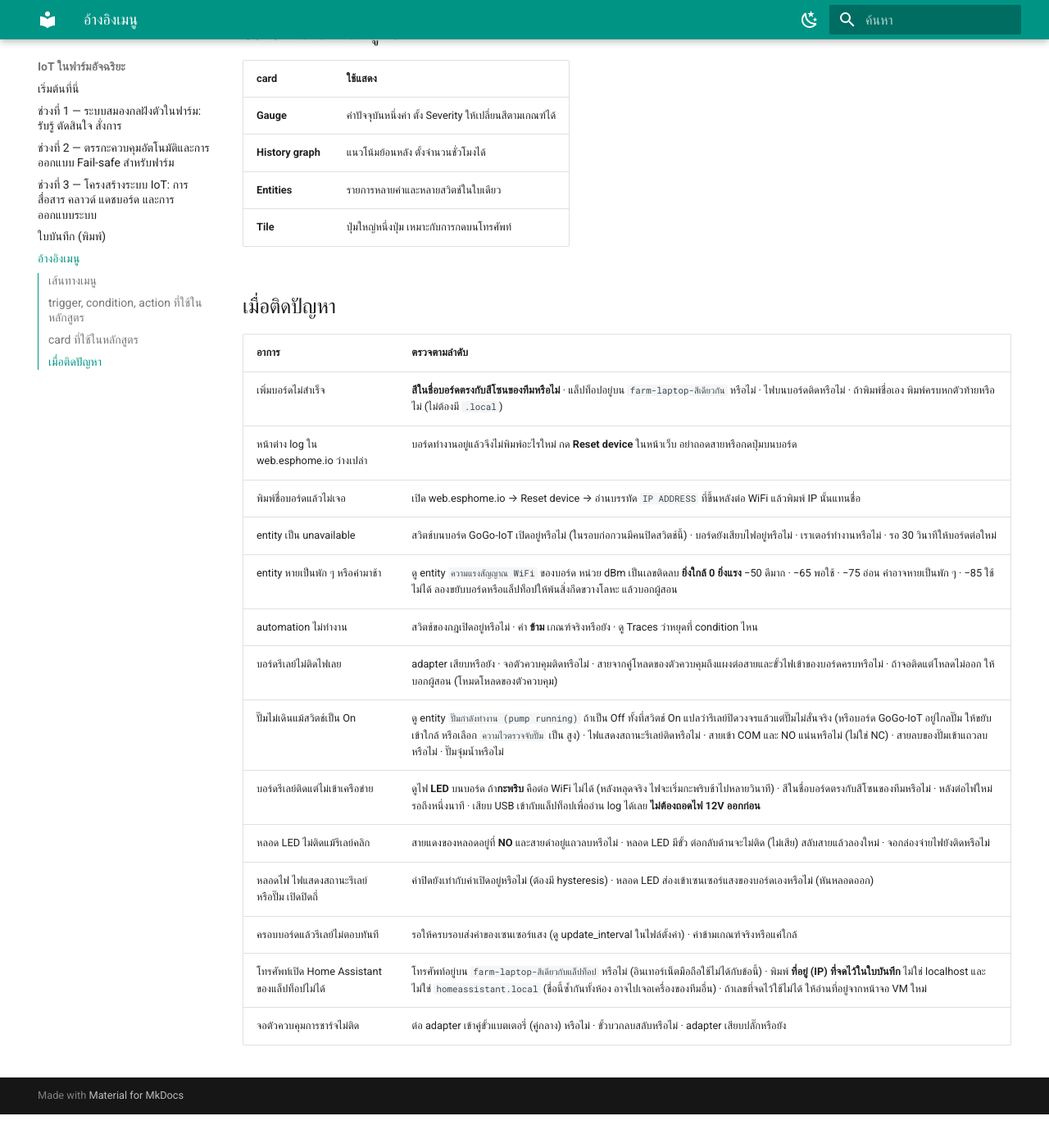
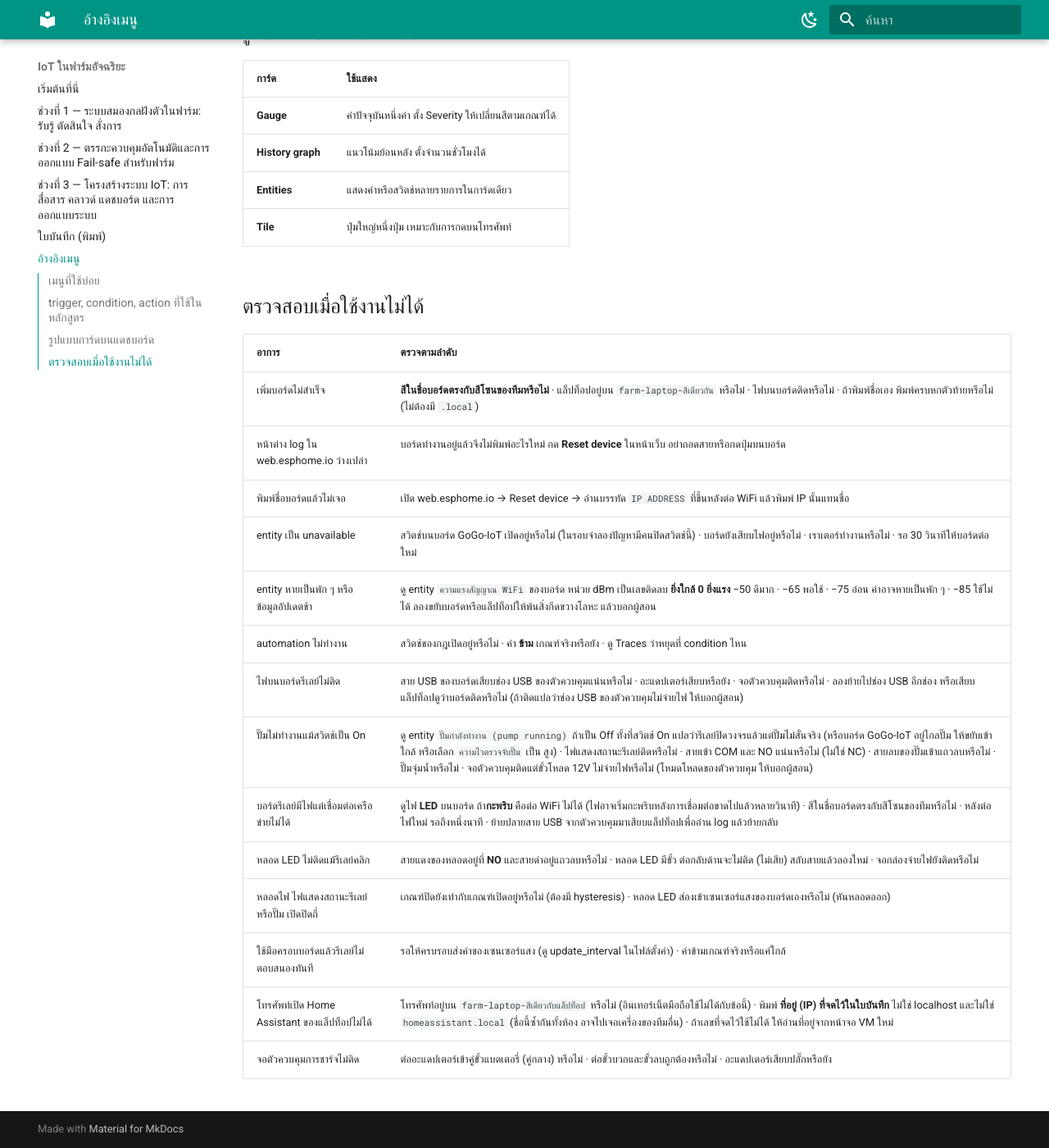
Before and after one commit to arnans/iot-training, an MkDocs documentation site: the page built from docs/reference.md, in a window 1280 px wide and 1400 px high, scrolled down 1512 px. Shown: the whole window at 82% size. Built offline with MkDocs 1.6.1 and Material for MkDocs 9.7.7, drawn with Linux system fonts in a browser that asks for light colours; before the commit the page ends 2871 px from its top, so only the background shows below that; some of the changed text lies outside the part shown.

Commit message:
Revise Thai wording of network requirements, reference page and firmware README
Native-reading pass over NETWORK-REQUIREMENTS-th.md and its two SVG figures
(regenerated via scripts/network_figures.py, HTML export refreshed), plus the
reference page's menu paths and trigger/card tables.

Co-Authored-By: Claude Fable 5.1 <noreply@anthropic.com>

```diff
--- a/docs/reference.md
+++ b/docs/reference.md
@@ -1,21 +1,21 @@
 # อ้างอิง: เมนู Home Assistant ที่ใช้บ่อย
 
-หน้านี้มีไว้เปิดค้างไว้ระหว่างทำกิจกรรม
+ใช้หน้านี้ค้นหาเมนูและตรวจวิธีแก้ปัญหาระหว่างทำกิจกรรม
 
-## เส้นทางเมนู
+## เมนูที่ใช้บ่อย
 
 | ต้องการ | ไปที่ |
 |---------|-------|
 | อ่านชื่อบอร์ด | เสียบ USB → web.esphome.io (Chrome/Edge) → Connect → Logs & Console → กด **Reset device** ในหน้าเว็บ (ไม่ใช่ปุ่มบนบอร์ด) → อ่านกรอบ DEVICE NAME |
-| เพิ่มบอร์ด ESPHome | Settings → Devices & services → กด card ของบอร์ดที่ลงท้ายด้วยหกตัวที่จดไว้ · ถ้าไม่มี card: + Add integration → ESPHome → Add device → Setup another instance of ESPHome → พิมพ์ชื่อบอร์ด (ไม่ต้องมี `.local`) |
+| เพิ่มบอร์ด ESPHome | Settings → Devices & services → กดการ์ดของบอร์ดที่ลงท้ายด้วยหกตัวที่จดไว้ · ถ้าไม่มีการ์ด: + Add integration → ESPHome → Add device → Setup another instance of ESPHome → พิมพ์ชื่อบอร์ด (ไม่ต้องมี `.local`) |
 | ดู entity ของบอร์ด | Settings → Devices & services → ESPHome → กดชื่ออุปกรณ์ |
 | ดูค่าจากบอร์ดโดยตรง ไม่ผ่าน Home Assistant | เบราว์เซอร์เปิด `http://` ตามด้วย IP ของบอร์ดที่จดไว้ · หรือใช้ชื่อ `http://<ชื่อบอร์ด>/` (ต้องมี `/` ปิดท้าย ไม่อย่างนั้นเบราว์เซอร์จะเอาไปค้นหาเว็บแทน) หรือ `<ชื่อบอร์ด>.local` |
-| แก้แดชบอร์ด | เปิดแดชบอร์ด → ดินสอมุมบนขวา → + Add card → Done |
+| แก้แดชบอร์ด | เปิดแดชบอร์ด → ไอคอนดินสอมุมบนขวา → + Add card → Done |
 | สร้างแดชบอร์ดใหม่ | Settings → Dashboards → + Add dashboard → New dashboard from scratch |
 | ดูกราฟย้อนหลัง | History → + Choose entity → เลือกช่วงเวลา |
 | ดูว่าใครสั่งอะไรเมื่อไร | Logbook |
 | สร้าง automation | Settings → Automations & scenes → + Create automation → Create new automation |
-| แก้หรือปิด automation | Settings → Automations & scenes → กดชื่อ (สวิตช์ทางขวาคือเปิดปิดกฎ) |
+| แก้หรือปิด automation | Settings → Automations & scenes → กดชื่อ (ใช้สวิตช์ด้านขวาเปิดหรือปิดการใช้งานกฎ) |
 | ดูว่า automation ทำงานล่าสุดเมื่อไร | กดชื่อ automation → Last triggered หรือกด ⋮ → Traces |
 | ดูข้อความแจ้งเตือน | ไอคอนกระดิ่งมุมล่างซ้าย |
 
@@ -23,37 +23,37 @@
 
 | ชื่อในเมนู | ใช้เมื่อ | ตัวอย่าง |
 |-----------|---------|----------|
-| Entity → Numeric state | ค่าตัวเลข (แอนะล็อก) ข้ามเกณฑ์ | แสง Below 200 · ความชื้นอากาศ Below 45 |
-| Entity → State | สถานะ (ดิจิทัล) เปลี่ยน หรือคงสถานะนานเกิน | สวิตช์ลูกลอย To Dry (น้ำหมด) · ปั๊ม To On For 30 วินาที · ความชื้นอากาศ To unavailable |
+| Entity → Numeric state | ค่าตัวเลขเปลี่ยนจนข้ามเกณฑ์ที่กำหนด | แสง Below 200 · ความชื้นอากาศ Below 45 |
+| Entity → State | สถานะเปลี่ยน หรือคงอยู่ครบเวลาที่กำหนด | สวิตช์ลูกลอย To Dry (น้ำหมด) · ปั๊ม To On For 30 วินาที · ความชื้นอากาศ To unavailable |
 | Condition → State | ให้กฎทำงานเฉพาะเมื่ออีก entity อยู่ในสถานะที่กำหนด | รดน้ำได้เฉพาะเมื่อสวิตช์ลูกลอยบอกว่าน้ำพอ |
 | Condition → Time | จำกัดช่วงเวลาที่กฎทำงาน | After 06:00 Before 18:00 |
-| Action → Switch → Turn on / Turn off | สั่ง actuator | สวิตช์ปั๊ม |
+| Action → Switch → Turn on / Turn off | สั่งอุปกรณ์ให้ทำงานหรือหยุด | สวิตช์ปั๊ม |
 | Action → Send a persistent notification | แจ้งเตือนบนหน้าจอ Home Assistant | ปั๊มเดินเกินเวลา |
 
-## card ที่ใช้ในหลักสูตร
+## รูปแบบการ์ดบนแดชบอร์ด
 
-| card | ใช้แสดง |
+| การ์ด | ใช้แสดง |
 |------|---------|
 | **Gauge** | ค่าปัจจุบันหนึ่งค่า ตั้ง Severity ให้เปลี่ยนสีตามเกณฑ์ได้ |
 | **History graph** | แนวโน้มย้อนหลัง ตั้งจำนวนชั่วโมงได้ |
-| **Entities** | รายการหลายค่าและหลายสวิตช์ในใบเดียว |
+| **Entities** | แสดงค่าหรือสวิตช์หลายรายการในการ์ดเดียว |
 | **Tile** | ปุ่มใหญ่หนึ่งปุ่ม เหมาะกับการกดบนโทรศัพท์ |
 
-## เมื่อติดปัญหา
+## ตรวจสอบเมื่อใช้งานไม่ได้
 
 | อาการ | ตรวจตามลำดับ |
 |-------|--------------|
 | เพิ่มบอร์ดไม่สำเร็จ | **สีในชื่อบอร์ดตรงกับสีโซนของทีมหรือไม่** · แล็ปท็อปอยู่บน `farm-laptop-สีเดียวกัน` หรือไม่ · ไฟบนบอร์ดติดหรือไม่ · ถ้าพิมพ์ชื่อเอง พิมพ์ครบหกตัวท้ายหรือไม่ (ไม่ต้องมี `.local`) |
 | หน้าต่าง log ใน web.esphome.io ว่างเปล่า | บอร์ดทำงานอยู่แล้วจึงไม่พิมพ์อะไรใหม่ กด **Reset device** ในหน้าเว็บ อย่าถอดสายหรือกดปุ่มบนบอร์ด |
 | พิมพ์ชื่อบอร์ดแล้วไม่เจอ | เปิด web.esphome.io → Reset device → อ่านบรรทัด `IP ADDRESS` ที่ขึ้นหลังต่อ WiFi แล้วพิมพ์ IP นั้นแทนชื่อ |
-| entity เป็น unavailable | สวิตช์บนบอร์ด GoGo-IoT เปิดอยู่หรือไม่ (ในรอบก่อกวนมีคนปิดสวิตช์นี้) · บอร์ดยังเสียบไฟอยู่หรือไม่ · เราเตอร์ทำงานหรือไม่ · รอ 30 วินาทีให้บอร์ดต่อใหม่ |
-| entity หายเป็นพัก ๆ หรือค่ามาช้า | ดู entity `ความแรงสัญญาณ WiFi` ของบอร์ด หน่วย dBm เป็นเลขติดลบ **ยิ่งใกล้ 0 ยิ่งแรง** −50 ดีมาก · −65 พอใช้ · −75 อ่อน ค่าอาจหายเป็นพัก ๆ · −85 ใช้ไม่ได้ ลองขยับบอร์ดหรือแล็ปท็อปให้พ้นสิ่งกีดขวางโลหะ แล้วบอกผู้สอน |
+| entity เป็น unavailable | สวิตช์บนบอร์ด GoGo-IoT เปิดอยู่หรือไม่ (ในรอบจำลองปัญหามีคนปิดสวิตช์นี้) · บอร์ดยังเสียบไฟอยู่หรือไม่ · เราเตอร์ทำงานหรือไม่ · รอ 30 วินาทีให้บอร์ดต่อใหม่ |
+| entity หายเป็นพัก ๆ หรือข้อมูลอัปเดตช้า | ดู entity `ความแรงสัญญาณ WiFi` ของบอร์ด หน่วย dBm เป็นเลขติดลบ **ยิ่งใกล้ 0 ยิ่งแรง** −50 ดีมาก · −65 พอใช้ · −75 อ่อน ค่าอาจหายเป็นพัก ๆ · −85 ใช้ไม่ได้ ลองขยับบอร์ดหรือแล็ปท็อปให้พ้นสิ่งกีดขวางโลหะ แล้วบอกผู้สอน |
 | automation ไม่ทำงาน | สวิตช์ของกฎเปิดอยู่หรือไม่ · ค่า **ข้าม** เกณฑ์จริงหรือยัง · ดู Traces ว่าหยุดที่ condition ไหน |
-| บอร์ดรีเลย์ไม่ติดไฟเลย | adapter เสียบหรือยัง · จอตัวควบคุมติดหรือไม่ · สายจากคู่โหลดของตัวควบคุมถึงแผงต่อสายและขั้วไฟเข้าของบอร์ดครบหรือไม่ · ถ้าจอติดแต่โหลดไม่ออก ให้บอกผู้สอน (โหมดโหลดของตัวควบคุม) |
-| ปั๊มไม่เดินแม้สวิตช์เป็น On | ดู entity `ปั๊มกำลังทำงาน (pump running)` ถ้าเป็น Off ทั้งที่สวิตช์ On แปลว่ารีเลย์ปิดวงจรแล้วแต่ปั๊มไม่สั่นจริง (หรือบอร์ด GoGo-IoT อยู่ไกลปั๊ม ให้ขยับเข้าใกล้ หรือเลือก `ความไวตรวจจับปั๊ม` เป็น สูง) · ไฟแสดงสถานะรีเลย์ติดหรือไม่ · สายเข้า COM และ NO แน่นหรือไม่ (ไม่ใช่ NC) · สายลบของปั๊มเข้าแถวลบหรือไม่ · ปั๊มจุ่มน้ำหรือไม่ |
-| บอร์ดรีเลย์ติดแต่ไม่เข้าเครือข่าย | ดูไฟ **LED** บนบอร์ด ถ้า**กะพริบ** คือต่อ WiFi ไม่ได้ (หลังหลุดจริง ไฟจะเริ่มกะพริบช้าไปหลายวินาที) · สีในชื่อบอร์ดตรงกับสีโซนของทีมหรือไม่ · หลังต่อไฟใหม่ รอถึงหนึ่งนาที · เสียบ USB เข้ากับแล็ปท็อปเพื่ออ่าน log ได้เลย **ไม่ต้องถอดไฟ 12V ออกก่อน** |
+| ไฟบนบอร์ดรีเลย์ไม่ติด | สาย USB ของบอร์ดเสียบช่อง USB ของตัวควบคุมแน่นหรือไม่ · อะแดปเตอร์เสียบหรือยัง · จอตัวควบคุมติดหรือไม่ · ลองย้ายไปช่อง USB อีกช่อง หรือเสียบแล็ปท็อปดูว่าบอร์ดติดหรือไม่ (ถ้าติดแปลว่าช่อง USB ของตัวควบคุมไม่จ่ายไฟ ให้บอกผู้สอน) |
+| ปั๊มไม่ทำงานแม้สวิตช์เป็น On | ดู entity `ปั๊มกำลังทำงาน (pump running)` ถ้าเป็น Off ทั้งที่สวิตช์ On แปลว่ารีเลย์ปิดวงจรแล้วแต่ปั๊มไม่สั่นจริง (หรือบอร์ด GoGo-IoT อยู่ไกลปั๊ม ให้ขยับเข้าใกล้ หรือเลือก `ความไวตรวจจับปั๊ม` เป็น สูง) · ไฟแสดงสถานะรีเลย์ติดหรือไม่ · สายเข้า COM และ NO แน่นหรือไม่ (ไม่ใช่ NC) · สายลบของปั๊มเข้าแถวลบหรือไม่ · ปั๊มจุ่มน้ำหรือไม่ · จอตัวควบคุมติดแต่ขั้วโหลด 12V ไม่จ่ายไฟหรือไม่ (โหมดโหลดของตัวควบคุม ให้บอกผู้สอน) |
+| บอร์ดรีเลย์มีไฟแต่เชื่อมต่อเครือข่ายไม่ได้ | ดูไฟ **LED** บนบอร์ด ถ้า**กะพริบ** คือต่อ WiFi ไม่ได้ (ไฟอาจเริ่มกะพริบหลังการเชื่อมต่อขาดไปแล้วหลายวินาที) · สีในชื่อบอร์ดตรงกับสีโซนของทีมหรือไม่ · หลังต่อไฟใหม่ รอถึงหนึ่งนาที · ย้ายปลายสาย USB จากตัวควบคุมมาเสียบแล็ปท็อปเพื่ออ่าน log แล้วย้ายกลับ |
 | หลอด LED ไม่ติดแม้รีเลย์คลิก | สายแดงของหลอดอยู่ที่ **NO** และสายดำอยู่แถวลบหรือไม่ · หลอด LED มีขั้ว ต่อกลับด้านจะไม่ติด (ไม่เสีย) สลับสายแล้วลองใหม่ · จอกล่องจ่ายไฟยังติดหรือไม่ |
-| หลอดไฟ ไฟแสดงสถานะรีเลย์ หรือปั๊ม เปิดปิดถี่ | ค่าปิดยังเท่ากับค่าเปิดอยู่หรือไม่ (ต้องมี hysteresis) · หลอด LED ส่องเข้าเซนเซอร์แสงของบอร์ดเองหรือไม่ (หันหลอดออก) |
-| ครอบบอร์ดแล้วรีเลย์ไม่ตอบทันที | รอให้ครบรอบส่งค่าของเซนเซอร์แสง (ดู update_interval ในไฟล์ตั้งค่า) · ค่าข้ามเกณฑ์จริงหรือแค่ใกล้ |
+| หลอดไฟ ไฟแสดงสถานะรีเลย์ หรือปั๊ม เปิดปิดถี่ | เกณฑ์ปิดยังเท่ากับเกณฑ์เปิดอยู่หรือไม่ (ต้องมี hysteresis) · หลอด LED ส่องเข้าเซนเซอร์แสงของบอร์ดเองหรือไม่ (หันหลอดออก) |
+| ใช้มือครอบบอร์ดแล้วรีเลย์ไม่ตอบสนองทันที | รอให้ครบรอบส่งค่าของเซนเซอร์แสง (ดู update_interval ในไฟล์ตั้งค่า) · ค่าข้ามเกณฑ์จริงหรือแค่ใกล้ |
 | โทรศัพท์เปิด Home Assistant ของแล็ปท็อปไม่ได้ | โทรศัพท์อยู่บน `farm-laptop-สีเดียวกับแล็ปท็อป` หรือไม่ (อินเทอร์เน็ตมือถือใช้ไม่ได้กับข้อนี้) · พิมพ์ **ที่อยู่ (IP) ที่จดไว้ในใบบันทึก** ไม่ใช่ localhost และไม่ใช่ `homeassistant.local` (ชื่อนี้ซ้ำกันทั้งห้อง อาจไปเจอเครื่องของทีมอื่น) · ถ้าเลขที่จดไว้ใช้ไม่ได้ ให้อ่านที่อยู่จากหน้าจอ VM ใหม่ |
-| จอตัวควบคุมการชาร์จไม่ติด | ต่อ adapter เข้าคู่ขั้วแบตเตอรี่ (คู่กลาง) หรือไม่ · ขั้วบวกลบสลับหรือไม่ · adapter เสียบปลั๊กหรือยัง |
+| จอตัวควบคุมการชาร์จไม่ติด | ต่ออะแดปเตอร์เข้าคู่ขั้วแบตเตอรี่ (คู่กลาง) หรือไม่ · ต่อขั้วบวกและขั้วลบถูกต้องหรือไม่ · อะแดปเตอร์เสียบปลั๊กหรือยัง |
```
Also changed, not shown: NETWORK-REQUIREMENTS-th.md (+43 -45 lines), docs/network-requirements.html (+57 -61 lines), firmware/README.md (+5 -4 lines), docs/images/network-multicast-th.svg, docs/images/network-zones-th.svg, 1 other file.
